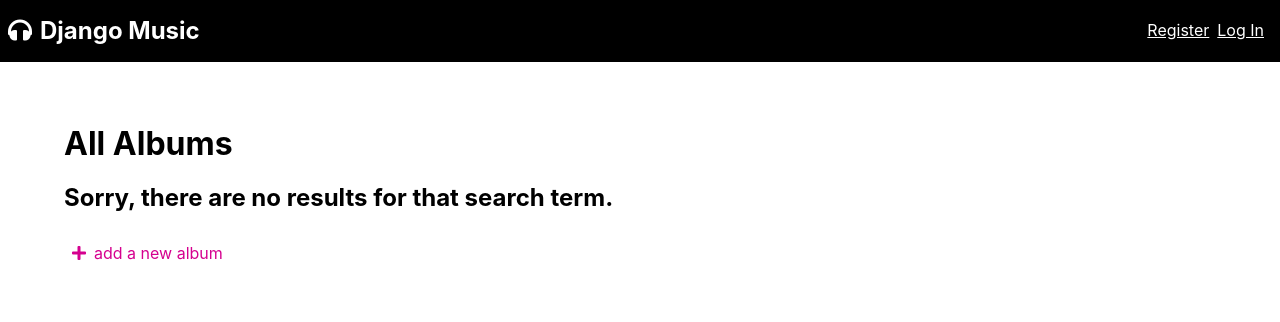
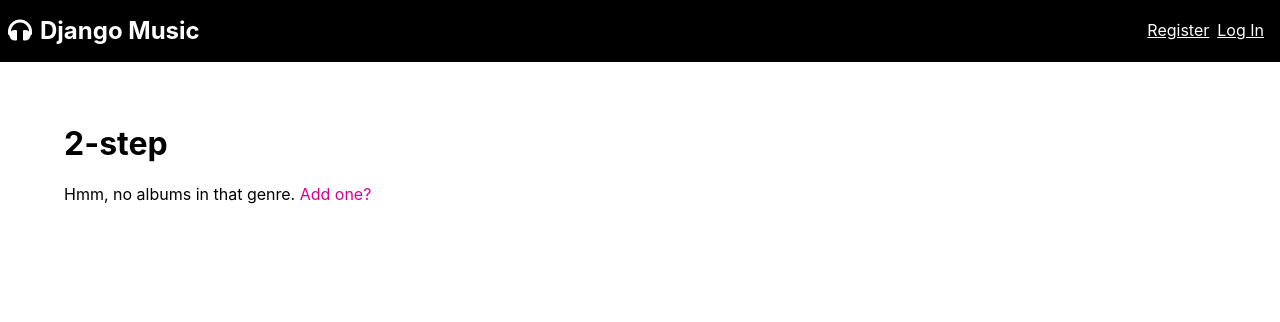
Before and after one commit to Momentum-Team-13/example-django-music, a Django app: page /genres/2-step in a window 1280 px wide. Shown: the top 322 px of the page. Run offline with Django 4.2, Linux system fonts and the light colour scheme; data comes from the database, SQL or seed files in the repository; data that the repository does not hold is empty.

Commit message:
Add better support for genres in UI

```diff
--- a/music/views.py
+++ b/music/views.py
@@ -1,7 +1,7 @@
 from django.shortcuts import render, redirect, get_object_or_404
 from django.contrib.auth.decorators import login_required
 from django.contrib import messages
-from .models import Album, Artist
+from .models import Album, Artist, Genre
 from .forms import AlbumForm
 
 
@@ -36,7 +36,7 @@ def show_album(request, pk):
     return render(
         request,
         "music/show_album.html",
-        {"album": album},
+        {"album": album, "genres": album.genres.all()},
     )
 
 
@@ -65,7 +65,10 @@ def delete_album(request, pk):
 
 
 def show_genre(request, slug):
-    print(slug)
-    albums = Album.objects.filter(genres__slug=slug)
+    # albums = Album.objects.filter(genres__slug=slug)
+    # I could do this ☝️ but...
+    # even better to get all the albums associated with a genre:
+    genre = get_object_or_404(Genre, slug=slug)
+    albums = genre.albums.all()
 
-    return render(request, "music/list_albums.html", {"albums": albums})
+    return render(request, "music/show_genre.html", {"genre": genre, "albums": albums})
--- /dev/null
+++ b/templates/music/show_genre.html
@@ -0,0 +1,19 @@
+{% extends "base.html" %}
+
+{% block content %}
+
+<h1> {{ genre.name }} </h1>
+{% for album in albums %}
+<div class="album mv3 ba b--light-silver pa1">
+  <a href={% url 'show_album' pk=album.pk %} class="link dark-pink lh-title mv3">
+            <span class="fw7 underline-hover">{{ album.title }}</span>
+  </a>
+  <p class="db black-60 mt2">{{ album.artist.name }}</p>
+</div>
+{% empty %}
+<p>Hmm, no albums in that genre. <a href={% url 'add_genre'} class="link dark-pink lh-title mv3">Add one?</a></p>
+{% endfor %}
+
+
+
+{% endblock content %}
```
Also changed, not shown: templates/music/show_album.html (+7 -6 lines).
